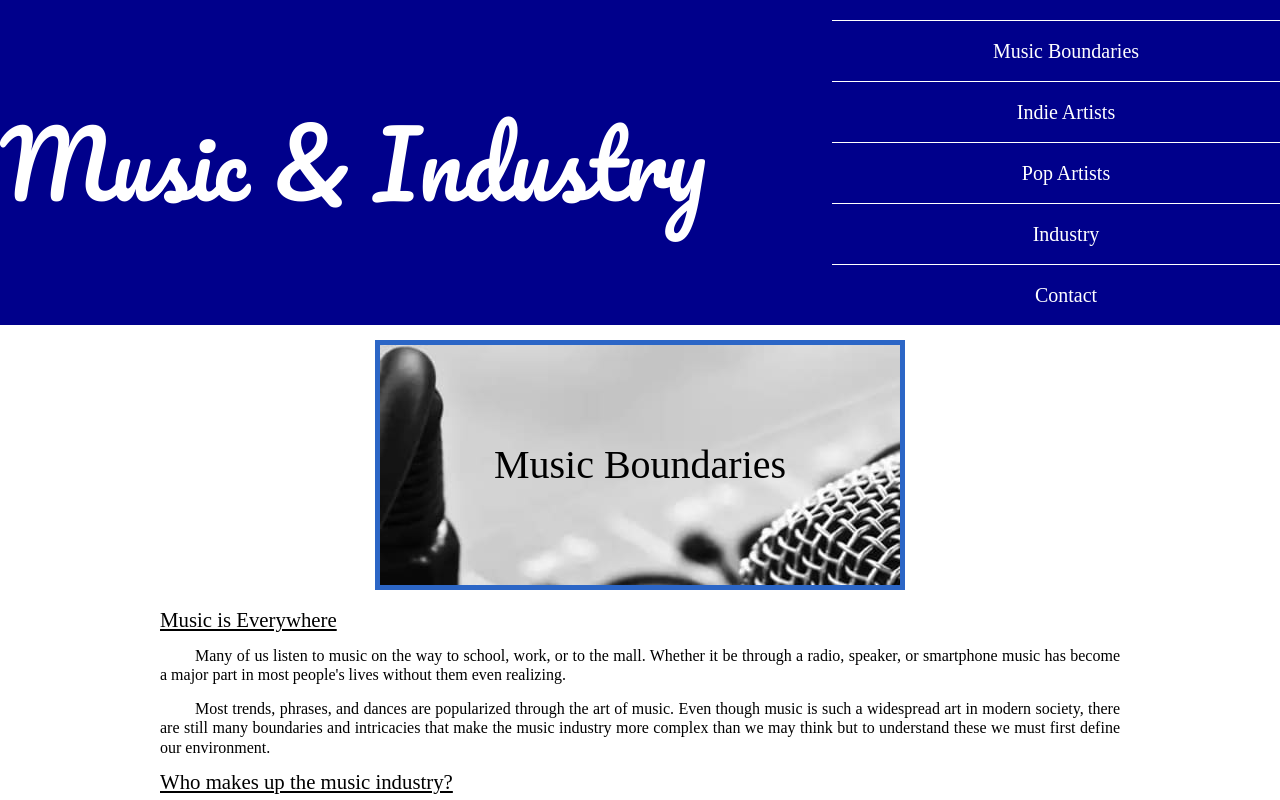
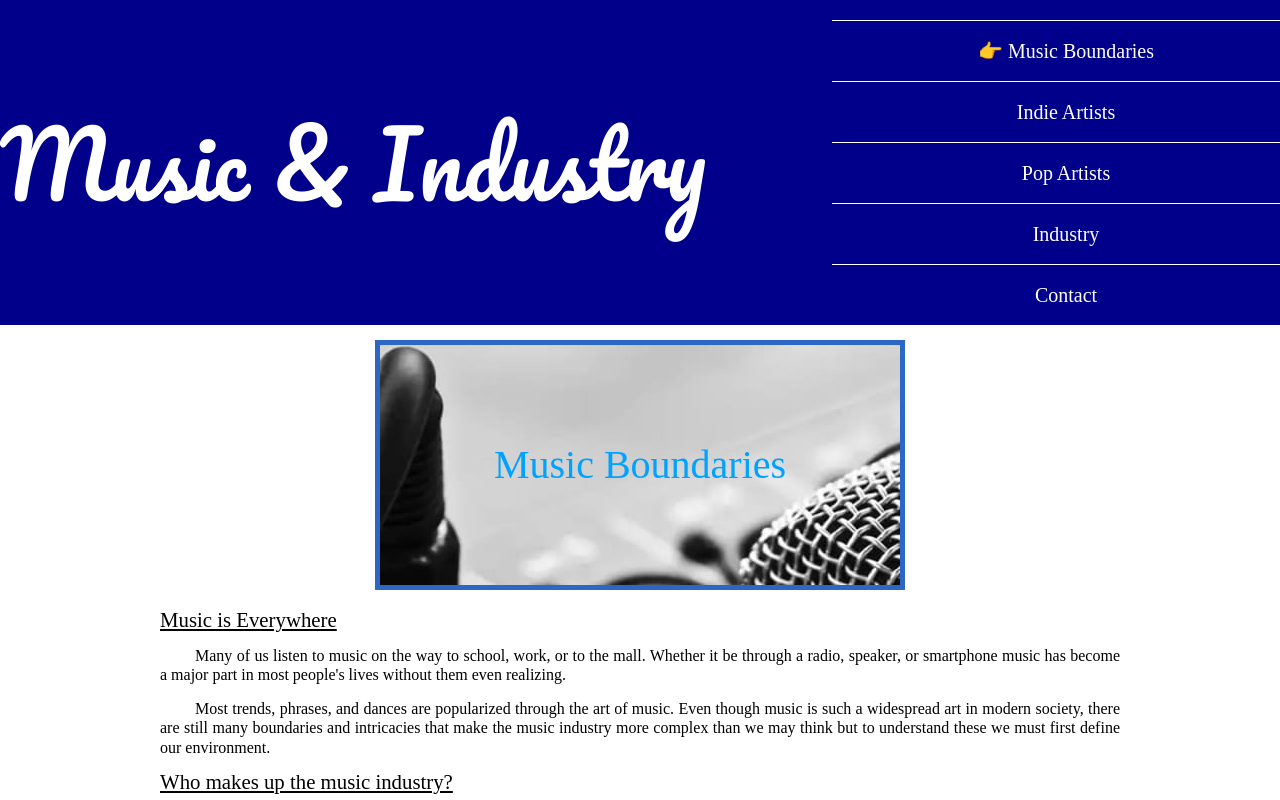
Before and after one commit to daijourw/FinalPortfolio, a plain HTML site: page index.html in a window 1280 px wide. Shown: the top 800 px of the page. Drawn offline with Linux system fonts and the light colour scheme; a web font is replaced by a local one.

Commit message:
Add files via upload

```diff
--- a/css/style.css
+++ b/css/style.css
@@ -38,7 +38,7 @@ h1 {
     border: 5px solid #2C66C6;
     justify-self: center;
     text-align: center;
-    color: black;
+    color: rgb(0, 162, 255);
 }
 /* Industry page header with background image */
 
@@ -52,7 +52,7 @@ h1 {
     border: 5px solid #2C66C6;
     justify-self: center;
     text-align: center;
-    color: white;
+    color: rgb(0, 162, 255);
 }
 /* grid container for body- includes images and text */
 .bodyContainer {
--- a/index.html
+++ b/index.html
@@ -26,7 +26,7 @@
         <nav class="navbar">
             <h1> Music & Industry </h1>
             <ul class="navlist">
-                <li class = "current"><a href="index.html">Music Boundaries</a></li>
+                <li class= "current"><a href="index.html">&#128073 Music Boundaries</a></li>
                 <li><a href="indie.html">Indie Artists</a></li>
                 <li><a href="pop.html">Pop Artists</a></li>
                 <li><a href="industry.html">Industry</a></li>
```
